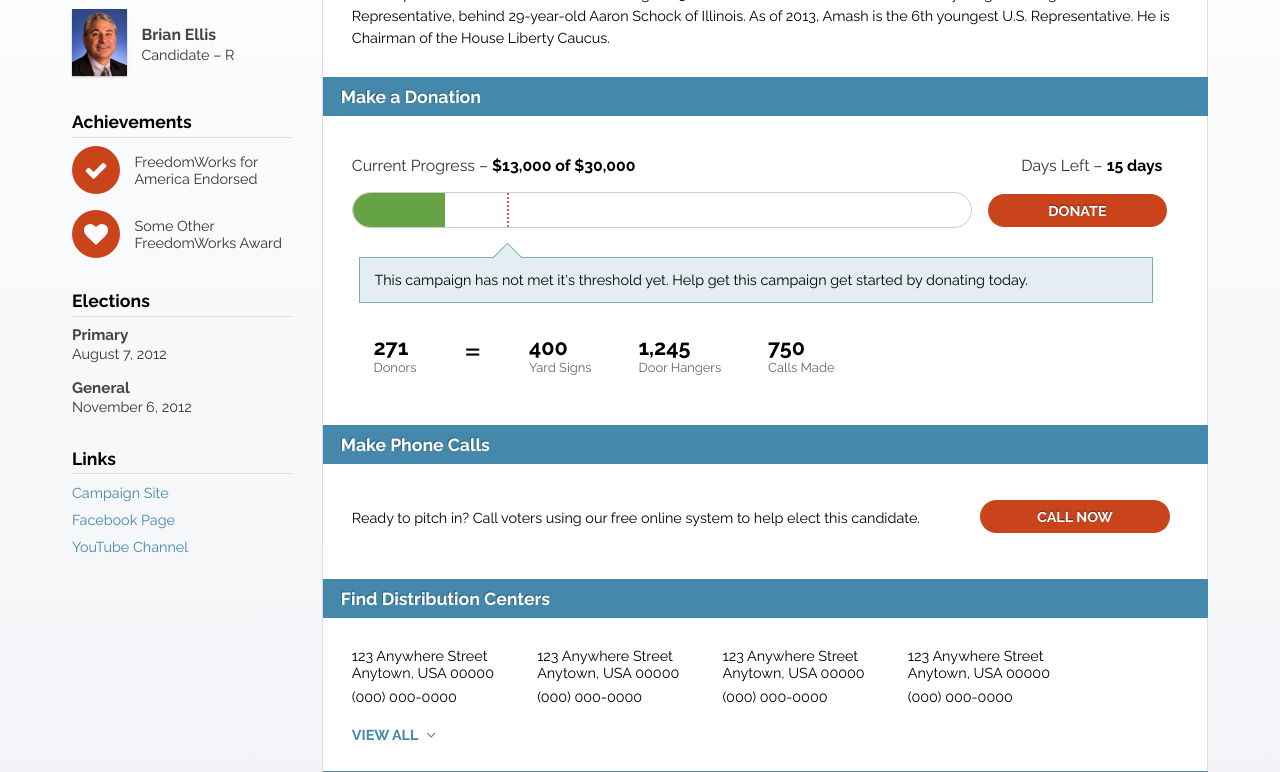
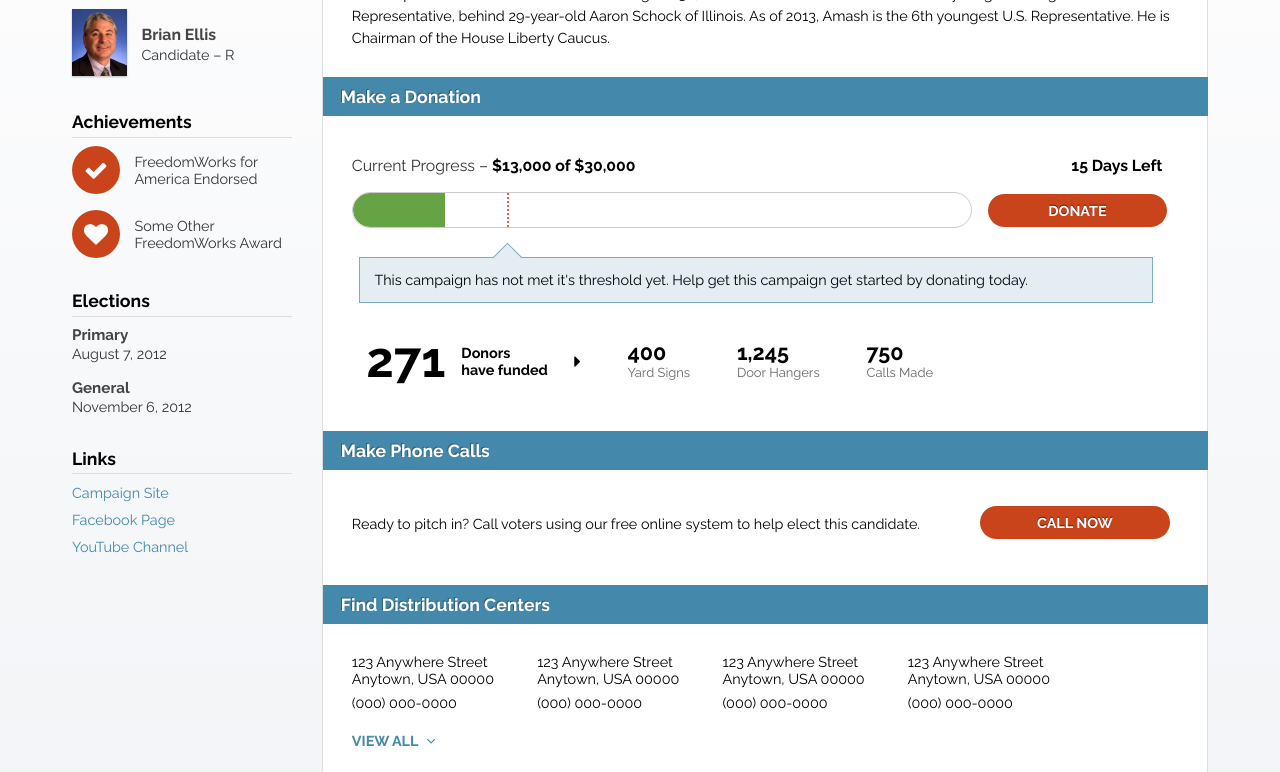
Before and after one commit to chrisjg77/fwfa-candidate-page, a plain HTML site: page index.html in a window 1280 px wide. Shown: the part 328-1100 px from the top of the page. Drawn offline with Linux system fonts and the light colour scheme.

Commit message:
Reworks the donation stats

```diff
--- a/css/styles.css
+++ b/css/styles.css
@@ -751,28 +751,36 @@ h2 span {
 
   .stats li {
     text-align: right;
-    padding: 1em;
-    margin-right: 1em;
+    padding: 1em 0.5em;
+    margin-right: 2em;
     display: inline-block;
     text-align: left;
-    /*
-    background: #f6f7f8;
-
-    text-decoration: none;
-    border: 1px solid #e1e4e9;
-    -moz-border-radius: 4px;
-    -webkit-border-radius: 4px;
-    border-radius: 4px;
-    margin-bottom: 1em;
-    */
+    width: auto;
+    max-width: 30%;
   }
 
-  .equals { font-size: 3em; position: relative; top: -.2em; }
+  .stats li.donors { min-width: 80%; margin-right: 0; }
 
+  .stats li.stat-small { display: none; width: auto; max-width: 15%; }
 
   .stats li .stat-figure,
   .stats li .stat-label {
     display: block;
+  }
+
+  .stats li .donors-stat-figure {
+    font-weight: bold;
+    font-size: 3.4em;
+    display: inline-block;
+    margin-right: 0.25em;
+  }
+
+  .stats li .donors-stat-label {
+    display: inline-block;
+    width: 90px;
+    font-weight: 600;
+    position: relative;
+    top: -2px;
   }
 
   .stats li .stat-figure {
@@ -1410,9 +1418,9 @@ MEDIA QUERIES
   }
 
   .boom-counter .progress,
-  .boom-counter .days { font-size: 1.1em; margin-bottom: 0; }
+  .boom-counter .days { font-size: 1.1em; margin-bottom: 0; max-width: 300px; float: left; }
 
-  .boom-counter .days { float: left; margin-right: 1em; margin-bottom: 0.75em; }
+  .boom-counter .days { float: right; margin-right: 1em; margin-bottom: 0.75em; }
 
   .pointer-wrapper { width: 73%; display: block; position: relative; top: 3.8em; }
 
@@ -1424,4 +1432,17 @@ MEDIA QUERIES
   .boom-counter .progress { float: left; }
   .boom-counter .days { float: right; }
 
+    .stats li {
+      max-width: 17%;
+    }
+
+    .stats li {
+      max-width: 15%;
+    }
+
+    .stats li.donors { min-width: 190px; margin-right: 0; }
+    .stats li.stat-small { display: inline-block; }
+    .caret { display: block; font-size: 1.25em; position: relative; top: -.5em; }
+
+
 }
--- a/index.html
+++ b/index.html
@@ -165,7 +165,7 @@
           <div class="section-content clearfix">
             <div class="boom-counter">
                   <span class="progress">Current Progress &ndash; <span class="progress-figures">$13,000 of $30,000</span></span>
-                 <span class="days">Days Left &ndash; <span class="progress-figures">15 days</span></span>
+                 <span class="days"><!-- Days Left &ndash; --><span class="progress-figures">15 Days Left</span></span>
               <div class="boom-counter-header">
               </div>
               <div class="boom-counter-base paddingfix">
@@ -183,12 +183,12 @@
 
             <!-- <div style='width: 100%; display: block; height: 1px; margin-top: 50px;'></div> -->
             <ul class="stats">
-              <li>
-                <span class="stat-figure">271</span>
-                <span class="stat-label">Donors</span>
+              <li class='donors'>
+                <span class="donors-stat-figure">271</span>
+                <span class="donors-stat-label">Donors <br> have funded</span>
               </li>
-              <li>
-                <span class="equals">=</span>
+              <li class='stat-small'>
+                <span class="caret"><i class='fa fa-caret-right'></i></span>
               </li>
               <li>
                 <span class="stat-figure">400</span>
```
